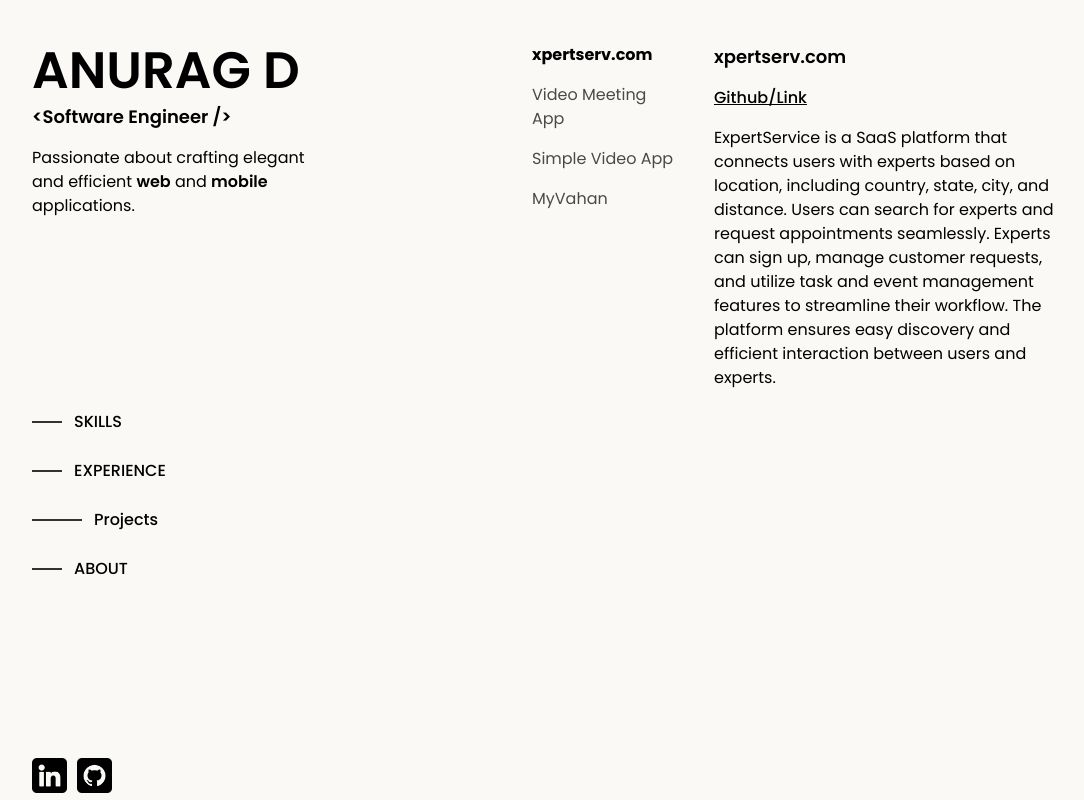
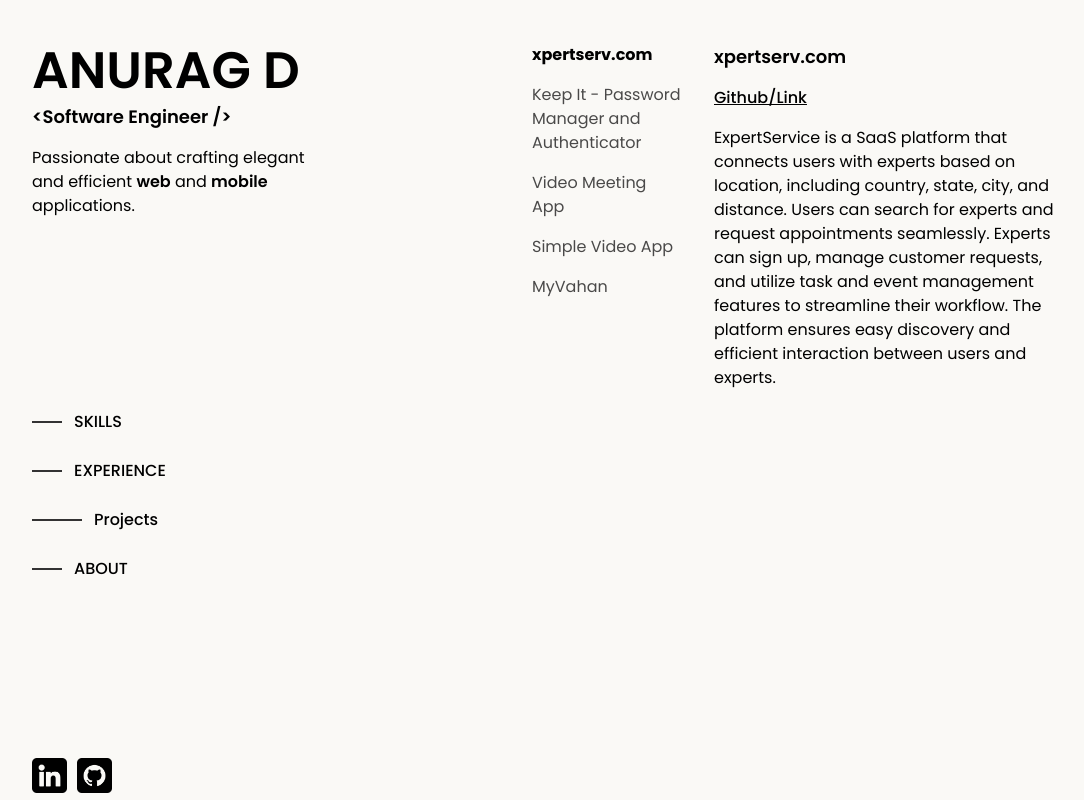
Before and after one commit to Anuragdev03/portfolio, a React (Vite) app: page / in a window 1280 px wide. Both pictures are taken after a click on the link "Projects". Shown: the whole page, without its empty margins (108-1192 px from the left). Built offline with nearby package versions, Linux system fonts and the light colour scheme.

Commit message:
add keep details

```diff
--- a/src/Projects.tsx
+++ b/src/Projects.tsx
@@ -14,18 +14,24 @@ const data = [
     },
     {
         id: 2,
+        projectName: "Keep It - Password Manager and Authenticator",
+        github: "https://keepit123.netlify.app/",
+        description: "Secure, offline-first password manager and authenticator. Keep sensitive data private, right on your device."
+    },
+    {
+        id: 3,
         projectName: "Video Meeting App",
         github: "https://github.com/Anuragdev03/group_video_call",
         description: "Video calling app like google meet"
     },
     {
-        id: 3,
+        id: 4,
         projectName: "Simple Video App",
         github: "https://github.com/Anuragdev03/video_upload",
         description: "This application enables users to seamlessly upload, view, and stream videos from the server. With a simple and intuitive interface, users can easily manage their video content, which is stored on the server and accessible anytime."
     },
     {
-        id: 4,
+        id: 5,
         projectName: "MyVahan",
         github: "https://github.com/Anuragdev03/MyBike",
         description: "A simple android app to save service record of vehicle."
```
